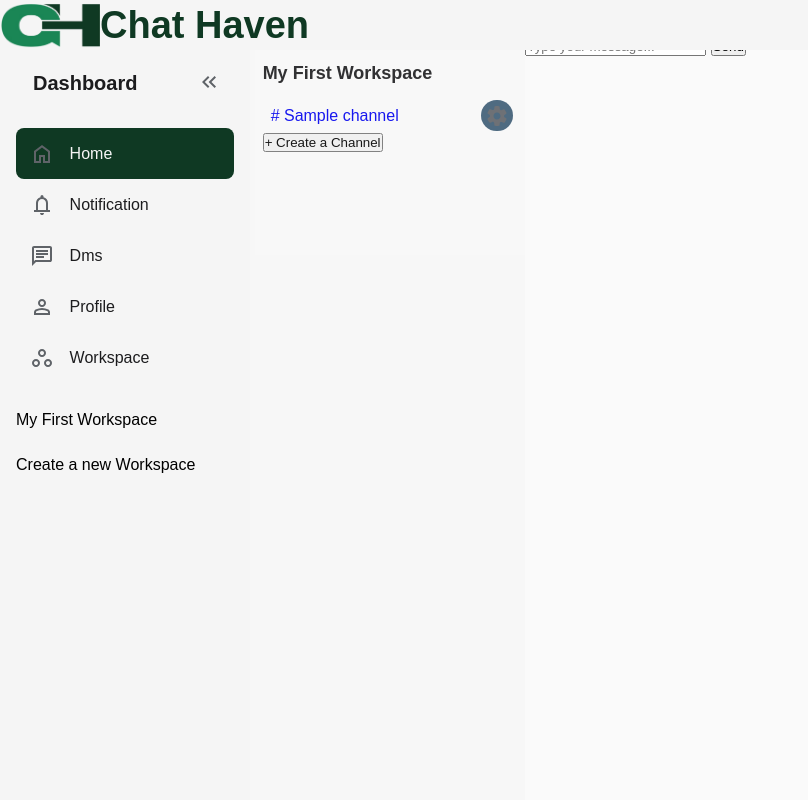
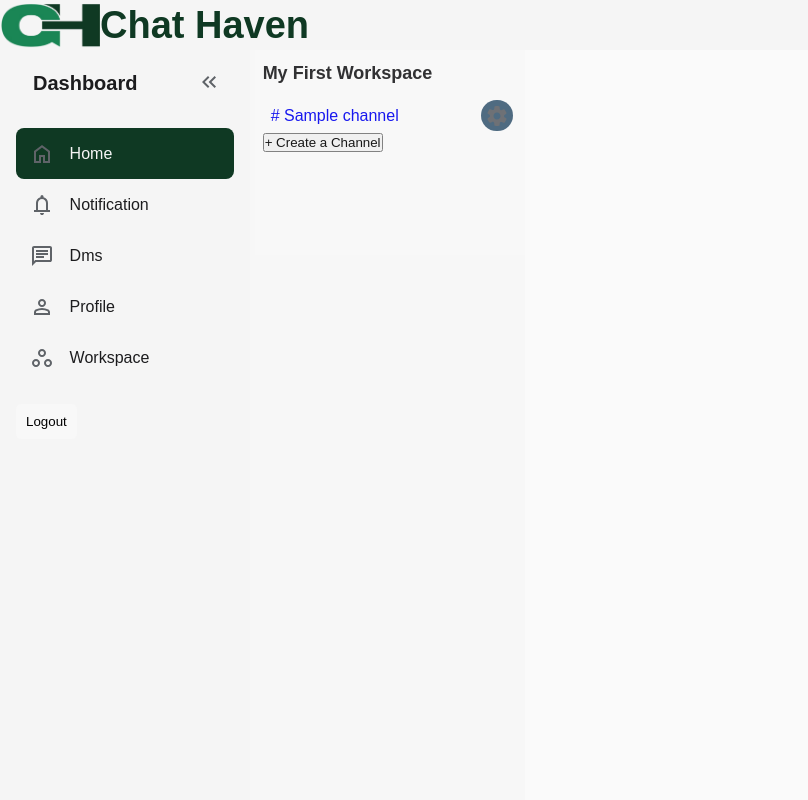
Before and after one commit to First-Time-Coders/FirstTimeCoders-SOEN341_Project_W25, a Django app: template api/templates/api/dashboard-admin.html in a window 1280 px wide. Shown: the whole page, without its empty margins (0-808 px from the left). Run offline with Django 4.2, Linux system fonts and the light colour scheme; the template is opened without the code that fills it: most values are stand-ins (such as "Sample title", 1, 10 or a date in 2020); some libraries are stand-ins or nearby versions.

Commit message:
merge solving

```diff
--- a/api/templates/api/dashboard-admin.html
+++ b/api/templates/api/dashboard-admin.html
@@ -63,35 +63,23 @@
                     <span>Profile</span>
                 </a>
             </li>
-            <li class="dropdown">
-                <div class="dropdown-menu">
-                    <button class="dropdown-btn">
+
+            <li>
+                <a href="">
                     <img src="{% static 'icons/workspace-icon.svg' %}" alt="SVG Icon">
                     <span>Workspace</span>
-                </button>
-
-                     <ul class="sub-workspace">
-
-                        <li><a href="#"></a>My First Workspace</li>
-                        <li><a href="#"></a>Create a new Workspace</li>
-
-                </ul>
-
-                </div>
-
-
+                </a>
             </li>
 
-
-
+            <div class="logout">
+                <form>
+                    <button id="logout-button" formaction="{% url 'logout' %}">Logout</button>
+                </form>
+            </div>
         </ul>
-
     </nav>
     <main id="channelbar">
-
-
         <div class="container-channels">
-
             <div class="workspace-name">My First Workspace</div>
             <div class="channels">
                 {% for channel in channels %}
@@ -114,6 +102,7 @@
                 {% empty %}
                 <p>No channels yet.</p>
                 {% endfor %}
+
             </div>
                 <form>
                     <button formaction="{% url 'create-channel' %}">+ Create a Channel</button>
@@ -125,17 +114,8 @@
 
 
  <div class="channel-info-container">
-
-
             <h1 id="channel-name">Channel Info</h1>
-
-                {% csrf_token %}
-                <input type="text" name="message" placeholder="Type your message...">
-                <button type="submit">Send</button>
-            </form>
-
-
-    </div>
+ </div>
 
 <script defer>
     document.addEventListener("DOMContentLoaded", function() {
```
